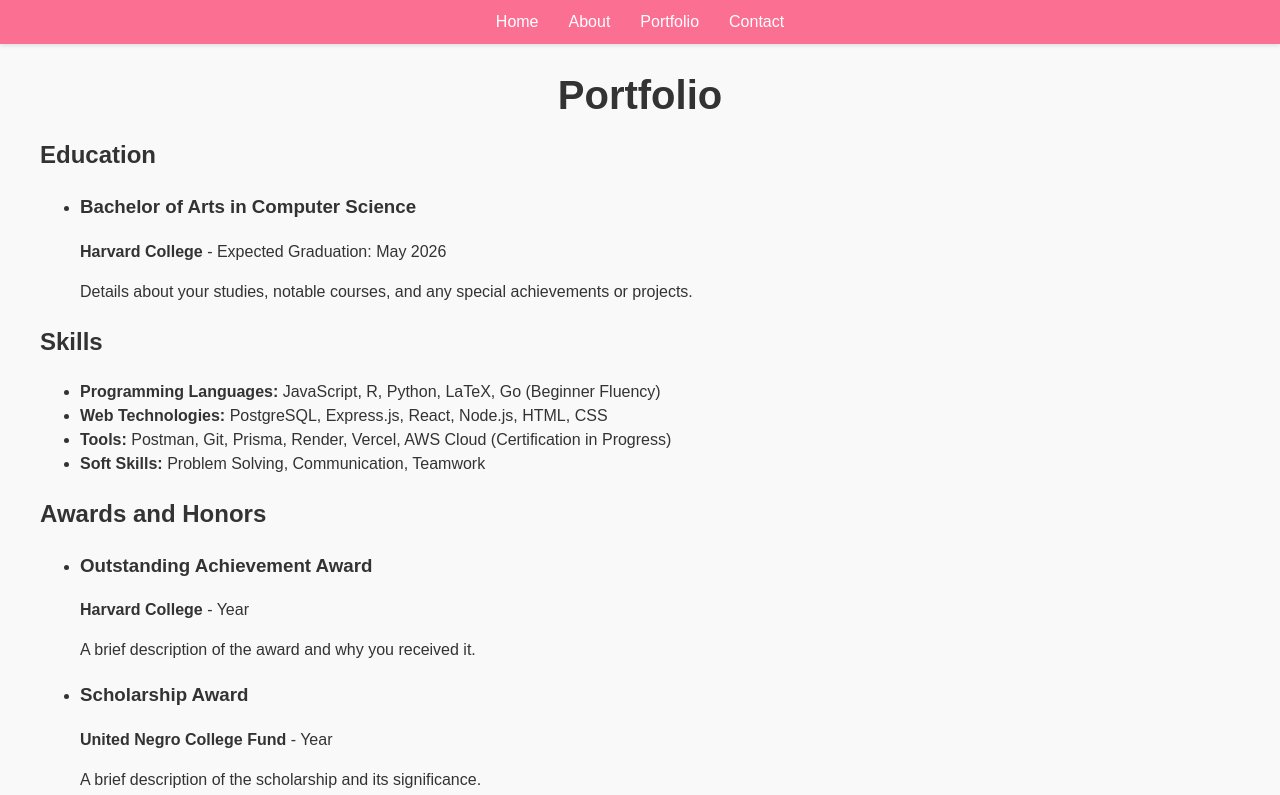
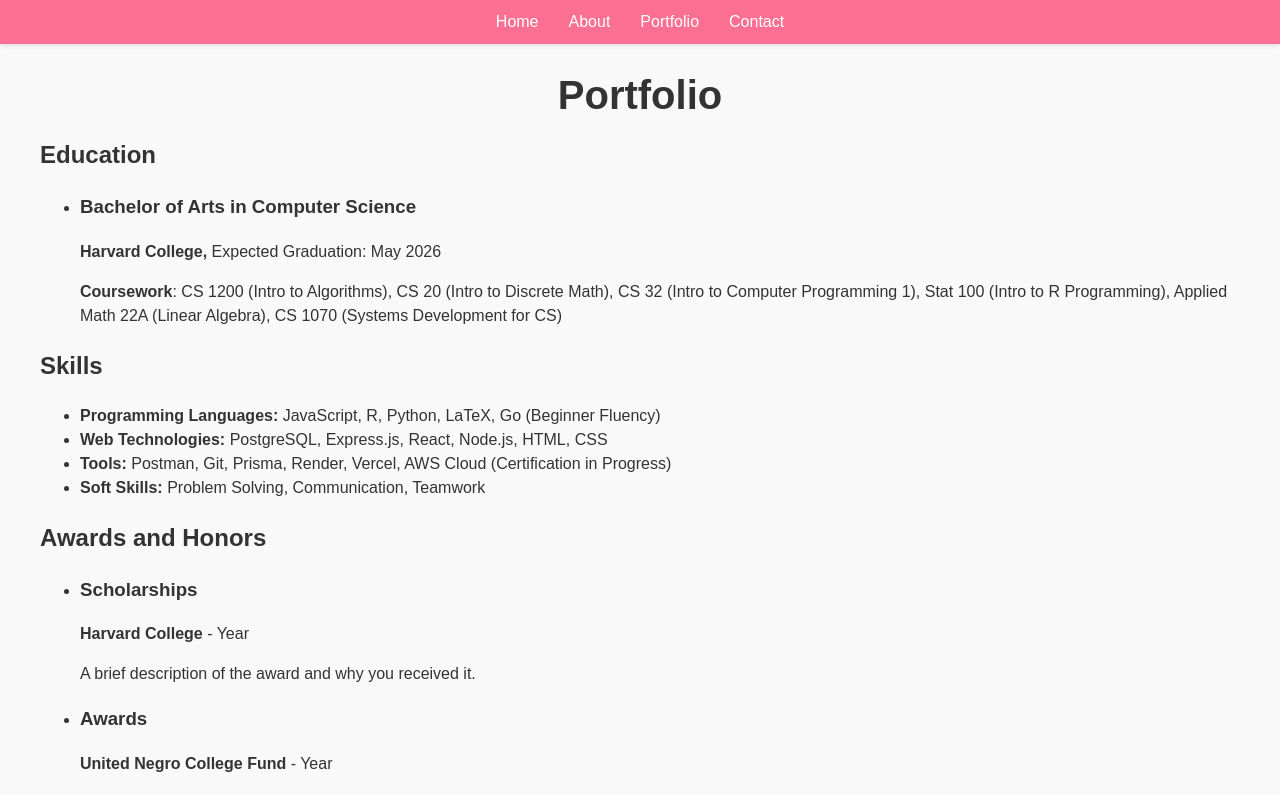
Before and after one commit to anitadugbartey1/anita-portfolio, a React (Vite) app in the folder anita-portfolio/: page /portfolio in a window 1280 px wide. Shown: the top 795 px of the page. Built offline with nearby package versions, Linux system fonts and the light colour scheme.

Commit message:
new changes

```diff
--- a/anita-portfolio/src/Portfolio.jsx
+++ b/anita-portfolio/src/Portfolio.jsx
@@ -12,8 +12,8 @@ const Portfolio = () => {
           <ul>
             <li>
               <h3>Bachelor of Arts in Computer Science</h3>
-              <p><strong>Harvard College</strong> - Expected Graduation: May 2026</p>
-              <p>Details about your studies, notable courses, and any special achievements or projects.</p>
+              <p><strong>Harvard College,</strong>  Expected Graduation: May 2026</p>
+              <p><strong>Coursework</strong>: CS 1200 (Intro to Algorithms), CS 20 (Intro to Discrete Math), CS 32 (Intro to Computer Programming 1), Stat 100 (Intro to R Programming), Applied Math 22A (Linear Algebra), CS 1070 (Systems Development for CS)</p>
             </li>
             {/* Add more education details as needed */}
           </ul>
@@ -34,12 +34,12 @@ const Portfolio = () => {
           <h2>Awards and Honors</h2>
           <ul>
             <li>
-              <h3>Outstanding Achievement Award</h3>
+              <h3>Scholarships</h3>
               <p><strong>Harvard College</strong> - Year</p>
               <p>A brief description of the award and why you received it.</p>
             </li>
             <li>
-              <h3>Scholarship Award</h3>
+              <h3>Awards</h3>
               <p><strong>United Negro College Fund</strong> - Year</p>
               <p>A brief description of the scholarship and its significance.</p>
             </li>
```
